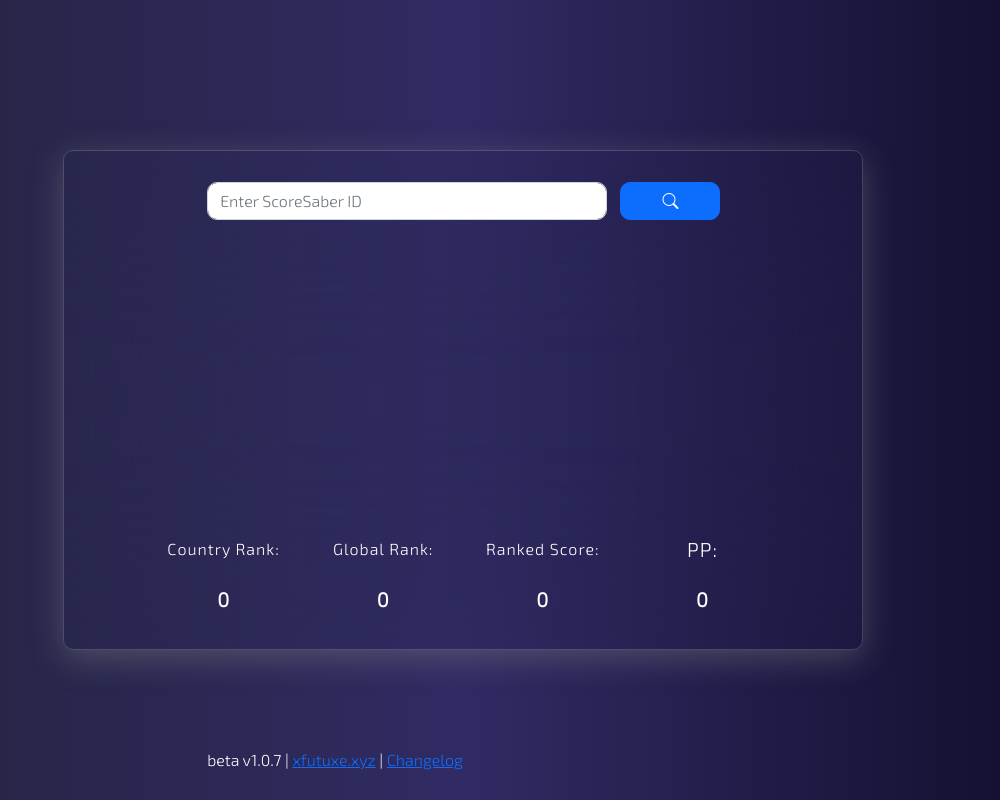
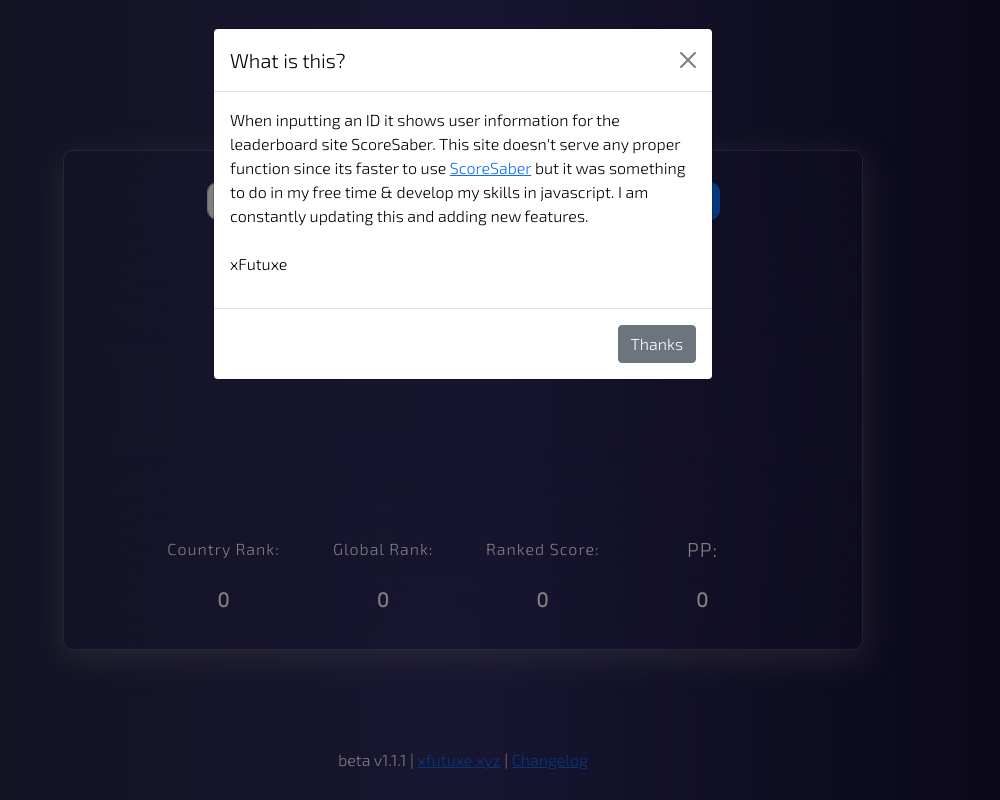
Before and after one commit to xFutuxe/scoresaber-rank-viewer, a PHP site: page / in a window 1280 px wide. Shown: the whole page, without its empty margins (177-1177 px from the left). Run offline with PHP 8.4, Linux system fonts and the light colour scheme.

Commit message:
check changelog.txt for changes

```diff
--- a/css/main.css
+++ b/css/main.css
@@ -183,18 +183,59 @@ body {
     margin: 0;
     position: absolute;
     top: 95%;
-    left: 40%;
+    left: 50%;
     transform: translate(-50%, -50%);
 }
 
 #playerCount {
     margin: 0;
     position: absolute;
-    top: 95%;
+    top: 90%;
+    left: 50%;
+    transform: translate(-50%, -50%);
+}
+.badge1 {
+    margin: 0;
+    position: absolute;
+    top: 65%;
+    left: 35%;
+    transform: translate(-50%, -50%);
+}
+.badge2 {
+    margin: 0;
+    position: absolute;
+    top: 65%;
+    left: 50%;
+    transform: translate(-50%, -50%);
+}
+.badge3 {
+    margin: 0;
+    position: absolute;
+    top: 65%;
     left: 65%;
     transform: translate(-50%, -50%);
 }
+.badge4 {
+    margin: 0;
+    position: absolute;
+    top: 65%;
+    left: 80%;
+    transform: translate(-50%, -50%);
+}
 
+.alert-danger {
+    width: 400px;
+    font-size: 13px;
+    margin: 0;
+    position: absolute;
+    top: 7%;
+    left: 50%;
+    transform: translate(-50%, -50%);
+}
+
+.modal-dialog {
+    color: black;
+}
 
 @media only screen and (max-width : 800px) {
     .card2 {
@@ -229,6 +270,10 @@ body {
         opacity: 1;
         border-radius: 10px;
     }
+    #scoreSaberID:hover {
+        width: 240px;
+    }
+
 
     #submit {
         margin: 0;
@@ -262,6 +307,9 @@ body {
         white-space: nowrap;
         letter-spacing: 2px;
 
+    }
+    #name:hover {
+        font-size: 25px;
     }
 
     #countryRankText {
@@ -348,7 +396,7 @@ body {
     #playerCount {
         margin: 0;
         position: absolute;
-        top: 5%;
+        top: 90%;
         left: 50%;
         transform: translate(-50%, -50%);
         font-size: 13px;
@@ -364,6 +412,9 @@ body {
         overflow: hidden;
         white-space: nowrap;
     }
+    .badgeContainer {
+        visibility: hidden;
+    }
 }
 
 @media only screen {
--- a/index.html
+++ b/index.html
@@ -10,6 +10,7 @@
     <script src="https://cdnjs.cloudflare.com/ajax/libs/jquery/3.6.0/jquery.min.js"
         integrity="sha512-894YE6QWD5I59HgZOGReFYm4dnWc1Qt5NtvYSaNcOP+u1T9qYdvdihz0PPSiiqn/+/3e7Jo4EaG7TubfWGUrMQ=="
         crossorigin="anonymous" referrerpolicy="no-referrer"></script>
+        <script src="https://cdn.jsdelivr.net/npm/bootstrap@5.2.1/dist/js/bootstrap.bundle.min.js" integrity="sha384-u1OknCvxWvY5kfmNBILK2hRnQC3Pr17a+RTT6rIHI7NnikvbZlHgTPOOmMi466C8" crossorigin="anonymous"></script>
     <script src="js/script.js"></script>
     <link rel="stylesheet" href="css/odometer-theme-default.css" />
     <link rel="stylesheet" href="css/main.css" />
@@ -65,6 +66,22 @@
             <p id="playerTotalScoreText">Ranked Score:</p>
         </div>
 
+        <div class="badgeContainer">
+
+            <div class="badge1">
+                <img id="image1" src="images/placeholder.png">
+            </div>
+            <div class="badge2">
+                <img id="image2" src="images/placeholder.png">
+            </div>
+            <div class="badge3">
+                <img id="image3" src="images/placeholder.png">
+            </div>
+            <div class="badge4">
+                <img id="image4" src="images/placeholder.png">
+            </div>
+
+        </div>
 
         <input class="form-control" id="scoreSaberID" type="text" name="ScoreSaber ID" placeholder="Enter ScoreSaber ID"
             required>
@@ -73,6 +90,9 @@
         </button>
     </div>
 
+    <div id="alertError" class="alert alert-danger" role="alert" style="visibility: hidden;">
+        You need to enter a ScoreSaber ID: https://scoresaber/u/{id}
+      </div>
 
     <div class="footer">
 
@@ -80,13 +100,42 @@
             <p id="playerCount"></p>
         </b>
 
-        <p id="footerNote">beta v1.0.7 | <a href="https://www.xfutuxe.xyz">xfutuxe.xyz</a> | <a href="changelog.txt">Changelog</a></p>
+        <p id="footerNote">beta v1.1.1 | <a href="https://www.xfutuxe.xyz">xfutuxe.xyz</a> | <a href="changelog.txt">Changelog</a></p>
     </div>
 
 
 
+    <div class="modal" tabindex="-1">
+        <div class="modal-dialog">
+          <div class="modal-content">
+            <div class="modal-header">
+              <h5 class="modal-title">What is this?</h5>
+              <button type="button" class="btn-close" data-bs-dismiss="modal" aria-label="Close"></button>
+            </div>
+            <div class="modal-body">
+              <p>When inputting an ID it shows user information for the leaderboard site ScoreSaber. This site doesn't serve any proper function since its faster to use <a href="https://www.scoresaber.com">ScoreSaber</a> but it was something to do in my free time & develop my skills in javascript. I am constantly updating this and adding new features.
+            <br>
+            <br>
+                xFutuxe</p>
+            </div>
+            <div class="modal-footer">
+              <button type="button" class="btn btn-secondary" data-bs-dismiss="modal">Thanks</button>
+            </div>
+          </div>
+        </div>
+      </div>
+
 
 
 </body>
+<script>
+        window.onload = function () {
+        OpenBootstrapPopup();
+    };
+    function OpenBootstrapPopup() {
+        $(".modal").modal('show');
+    }
+
+</script>
 
 </html>
--- a/js/script.js
+++ b/js/script.js
@@ -19,12 +19,11 @@ $(document).ready(function () {
       scoreSaber();
 
     }
+
   });
 
   //On site load ends below here
 });
-
-
 
 // Functions calls when Submit button is pressed on site
 function scoreSaberOnLoad() {
@@ -68,7 +67,7 @@ function scoreSaberOnLoad() {
         document.getElementById("countryRank").innerHTML = countryRank;
       }, 100);
       setTimeout(function () {
-        document.getElementById("playerPP").innerHTML = pp;
+        document.getElementById("playerPP").innerHTML = Math.round(pp);
       }, 100);
       setTimeout(function () {
         document.getElementById("playerTotalRankedScore").innerHTML = totalRankedScore;
@@ -77,6 +76,7 @@ function scoreSaberOnLoad() {
     })
     .catch(function (error) {
       console.log(`Error: ${error}`);
+
     });
 }
 
@@ -87,6 +87,15 @@ function scoreSaber() {
   //  Fetches value from input box
   let scoreSaberId = document.getElementById("scoreSaberID").value
 
+  if (isNaN(scoreSaberId)) {
+    document.getElementById("alertError").style.visibility = "visible"
+    if( /Android|webOS|iPhone|iPad|iPod|BlackBerry|IEMobile|Opera Mini/i.test(navigator.userAgent) ) {
+        document.getElementById("alertError").style.visibility = "hidden"
+        alert("Please input a ScoreSaber ID. Found at: https://scoresaber.com/u/{id}")
+     }
+
+  } else {
+
      // Fetches API from url
   url = fetch('https://radiant-dawn-45124.herokuapp.com/https://scoresaber.com/api/player/' + scoreSaberId + '/full')
   .then(function (response) {
@@ -94,6 +103,7 @@ function scoreSaber() {
   })
   .then(function (myJson) {
     // Collect Data from ScoreSaber API with submitted ID
+    document.getElementById("alertError").style.visibility = "hidden"
     console.log(myJson.name); // Player Name
     document.getElementById("name").innerHTML = myJson.name + " | " + myJson.country
     document.getElementById("profileLink").href = "https://www.scoresaber.com/u/" + scoreSaberId
@@ -105,6 +115,64 @@ function scoreSaber() {
     let totalRankedScore = myJson.scoreStats.totalRankedScore
     let accuracy = myJson.scoreStats.averageRankedAccuracy
     let profilePicture = myJson.profilePicture
+    let badgesArray = myJson.badges
+    if (typeof badgesArray !== 'undefined' && badgesArray.length > 0) {
+      // the array is defined and has at least one element
+      if (badgesArray.length == 1) {
+        let playerBadgeImage1 = myJson.badges[0].image
+        document.getElementById("image1").src = playerBadgeImage1
+        document.getElementById("image1").style.visibility = "visible";
+        document.getElementById("image2").style.visibility = "hidden";
+        document.getElementById("image3").style.visibility = "hidden";
+        document.getElementById("image4").style.visibility = "hidden";
+      }
+
+      if (badgesArray.length == 2) {
+        let playerBadgeImage1 = myJson.badges[0].image
+        let playerBadgeImage2 = myJson.badges[1].image
+        document.getElementById("image1").src = playerBadgeImage1
+        document.getElementById("image2").src = playerBadgeImage2
+        document.getElementById("image1").style.visibility = "visible";
+        document.getElementById("image2").style.visibility = "visible";
+        document.getElementById("image3").style.visibility = "hidden";
+        document.getElementById("image4").style.visibility = "hidden";
+      }
+
+      if (badgesArray.length == 3) {
+        let playerBadgeImage1 = myJson.badges[0].image
+        let playerBadgeImage2 = myJson.badges[1].image
+        let playerBadgeImage3 = myJson.badges[2].image
+        document.getElementById("image1").src = playerBadgeImage1
+        document.getElementById("image2").src = playerBadgeImage2
+        document.getElementById("image3").src = playerBadgeImage3
+        document.getElementById("image1").style.visibility = "visible";
+        document.getElementById("image2").style.visibility = "visible";
+        document.getElementById("image3").style.visibility = "visible";
+        document.getElementById("image4").style.visibility = "hidden";
+      }
+
+      if (badgesArray.length >= 4) {
+        let playerBadgeImage1 = myJson.badges[0].image
+        let playerBadgeImage2 = myJson.badges[1].image
+        let playerBadgeImage3 = myJson.badges[2].image
+        let playerBadgeImage4 = myJson.badges[3].image
+        document.getElementById("image1").style.visibility = "visible";
+        document.getElementById("image2").style.visibility = "visible";
+        document.getElementById("image3").style.visibility = "visible";
+        document.getElementById("image4").style.visibility = "visible";
+        document.getElementById("image1").src = playerBadgeImage1
+        document.getElementById("image2").src = playerBadgeImage2
+        document.getElementById("image3").src = playerBadgeImage3
+        document.getElementById("image4").src = playerBadgeImage4
+      }
+
+
+    } else {
+      document.getElementById("image1").style.visibility = "hidden";
+      document.getElementById("image2").style.visibility = "hidden";
+      document.getElementById("image3").style.visibility = "hidden";
+      document.getElementById("image4").style.visibility = "hidden";
+    }
     document.getElementById("profilePicture").src = profilePicture
 
     // setTimeout to declare animation for odometer
@@ -124,4 +192,7 @@ function scoreSaber() {
   .catch(function (error) {
     console.log("Error: " + error);
   });
+
   }
+
+}
```
Also changed, not shown: changelog.txt, 1 other file. Lines whose indentation alone changed are shown as unchanged.
